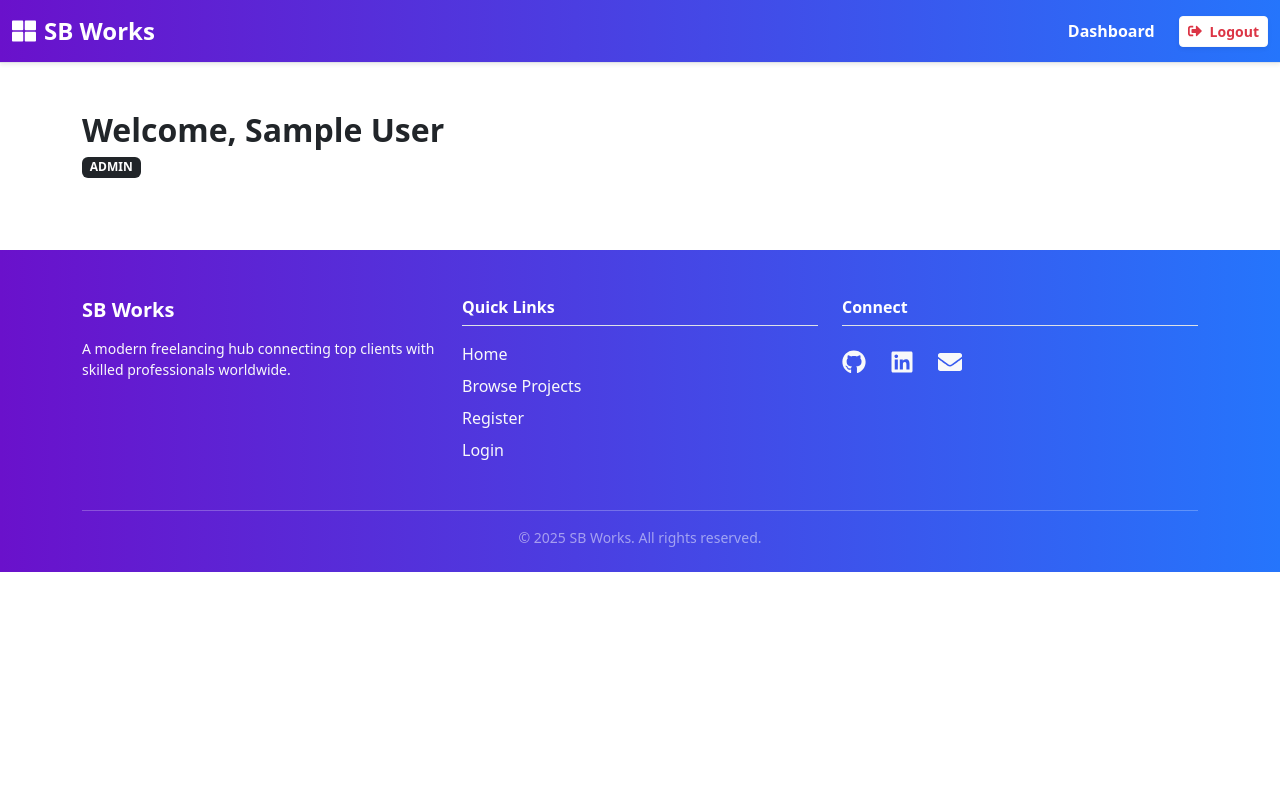
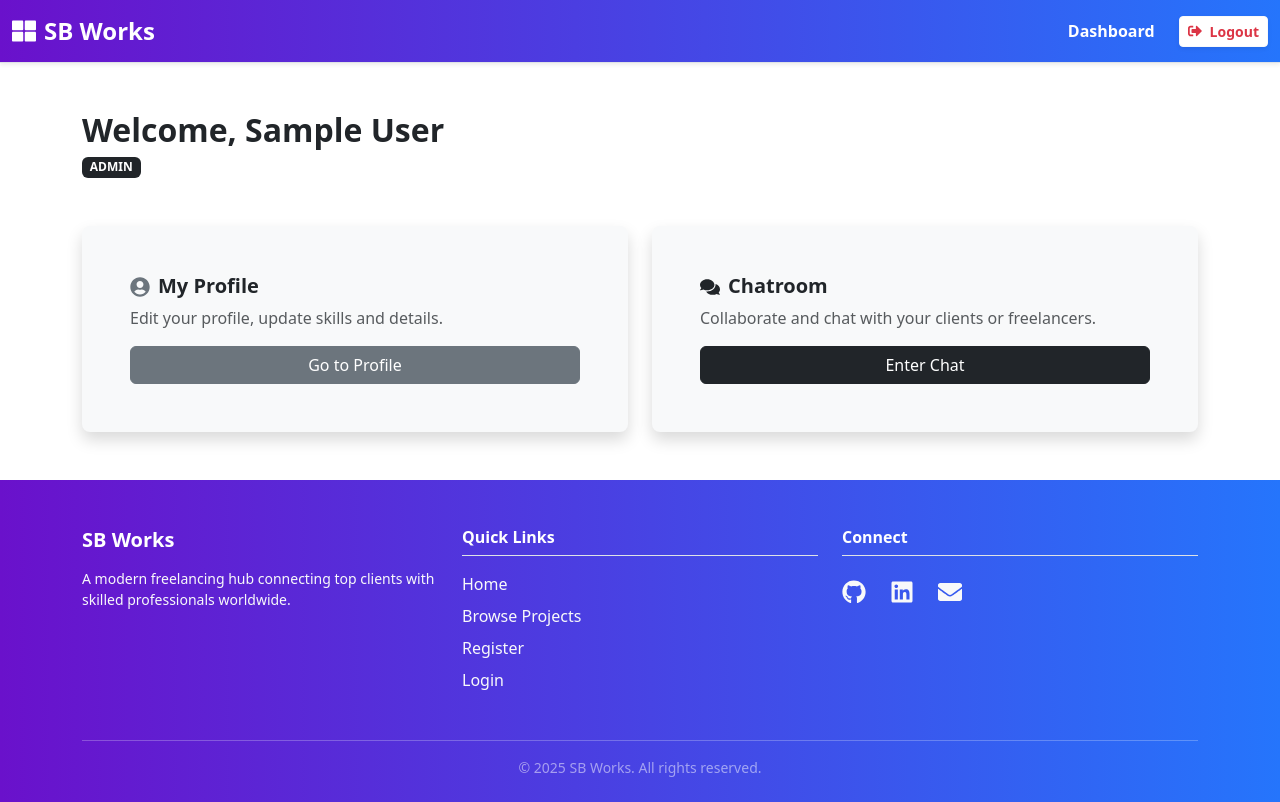
Before and after one commit to B-Acharekar/freelance-app, a React (Vite) app in the folder client/: page /dashboard in a window 1280 px wide. Built offline with nearby package versions, Linux system fonts and the light colour scheme; sample sign-in values are in the browser's storage; the HTML template or start-up script is replaced by a standard one.

Commit message:
dev: add Chatroom and Profile cards to Dashboard for all roles

```diff
--- a/client/src/App.jsx
+++ b/client/src/App.jsx
@@ -13,12 +13,15 @@ import { AuthProvider } from './context/AuthContext';
 import ProtectedRoute from "./components/ProjectedRoute";
 import PostedProjects from './pages/PostedProjects';
 import Footer from "./components/Footer";
+import Profile from "./pages/Profile";
+import ChatRoom from "./pages/ChatRoom";
 
 function App() {
   return (
     <AuthProvider>
       <Router>
         <CustomNavbar />
+
         <Routes>
           {/* Public routes */}
           <Route path="/" element={<Home />} />
@@ -52,6 +55,7 @@ function App() {
               </ProtectedRoute>
             }
           />
+
           <Route
             path="/applications/my"
             element={
@@ -60,6 +64,7 @@ function App() {
               </ProtectedRoute>
             }
           />
+
           <Route
             path="/applications/apply/:projectId"
             element={
@@ -68,6 +73,7 @@ function App() {
               </ProtectedRoute>
             }
           />
+
           <Route
             path="/applications/project/:projectId"
             element={
@@ -76,15 +82,36 @@ function App() {
               </ProtectedRoute>
             }
           />
-          <Route path="/my-projects"
+
+          <Route
+            path="/my-projects"
             element={
               <ProtectedRoute allowedRoles={['client']}>
                 <PostedProjects />
               </ProtectedRoute>
             }
           />
+
+          <Route
+            path="/profile"
+            element={
+              <ProtectedRoute allowedRoles={['client', 'freelancer']}>
+                <Profile />
+              </ProtectedRoute>
+            }
+          />
+
+          <Route
+            path="/chatroom"
+            element={
+              <ProtectedRoute allowedRoles={['client', 'freelancer']}>
+                <ChatRoom />
+              </ProtectedRoute>
+            }
+          />
         </Routes>
-      <Footer />
+
+        <Footer />
       </Router>
     </AuthProvider>
   );
--- /dev/null
+++ b/client/src/pages/ChatRoom.jsx
@@ -0,0 +1,9 @@
+import React from 'react'
+
+export default function ChatRoom() {
+  return (
+    <div>
+      ChatRoom here....
+    </div>
+  )
+}
--- a/client/src/pages/Dashboard.jsx
+++ b/client/src/pages/Dashboard.jsx
@@ -1,12 +1,13 @@
 import { Container, Row, Col, Card, Button, Badge } from 'react-bootstrap';
 import { useAuth } from '../context/AuthContext';
-import { Link, useNavigate } from 'react-router-dom';
+import { Link } from 'react-router-dom';
 import {
   FaPlus,
   FaSearch,
   FaFolderOpen,
   FaClipboardList,
-  FaSignOutAlt,
+  FaUserCircle,
+  FaComments,
 } from 'react-icons/fa';
 
 const Dashboard = () => {
@@ -89,6 +90,31 @@ const Dashboard = () => {
             </Col>
           </>
         )}
+
+        {/* Common for both roles */}
+        <Col md={6}>
+          <Card className="h-100 shadow border-0 bg-light">
+            <Card.Body>
+              <Card.Title className="fw-semibold">
+                <FaUserCircle className="me-2 text-secondary" />My Profile
+              </Card.Title>
+              <Card.Text className="text-muted">Edit your profile, update skills and details.</Card.Text>
+              <Link to="/profile" className="btn btn-secondary w-100">Go to Profile</Link>
+            </Card.Body>
+          </Card>
+        </Col>
+
+        <Col md={6}>
+          <Card className="h-100 shadow border-0 bg-light">
+            <Card.Body>
+              <Card.Title className="fw-semibold">
+                <FaComments className="me-2 text-dark" />Chatroom
+              </Card.Title>
+              <Card.Text className="text-muted">Collaborate and chat with your clients or freelancers.</Card.Text>
+              <Link to="/chatroom" className="btn btn-dark w-100">Enter Chat</Link>
+            </Card.Body>
+          </Card>
+        </Col>
       </Row>
     </Container>
   );
--- /dev/null
+++ b/client/src/pages/Profile.jsx
@@ -0,0 +1,9 @@
+import React from 'react'
+
+export default function Profile() {
+  return (
+    <div>
+      Profile here...
+    </div>
+  )
+}
```
